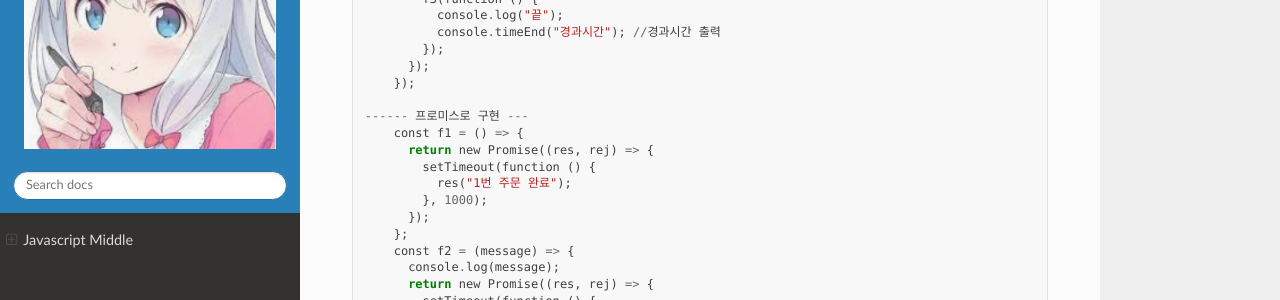
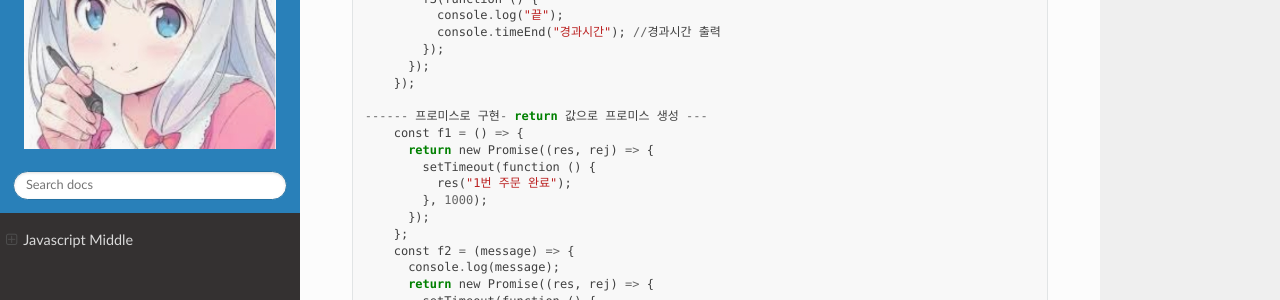
Before and after one commit to lisney/RTD, a Sphinx documentation site: the page built from docs/source/html/javascriptm.md, in a window 1280 px wide and 900 px high, scrolled down 14962 px. Shown: the part 151-451 px from the top of the window. Built offline with Sphinx 7.4.7 and the Read the Docs theme 2.0.0, drawn with Linux system fonts in a browser that asks for light colours; pages that are not in the unit, such as notebooks, are missing from menus.

Commit message:
Update javascriptm.md

```diff
--- a/docs/source/html/javascriptm.md
+++ b/docs/source/html/javascriptm.md
@@ -818,7 +818,7 @@ pr.then().catch().finally(function(){console.log('--- 주문 끝 ---')}) - 처
       });
     });
 
------- 프로미스로 구현 ---
+------ 프로미스로 구현- return 값으로 프로미스 생성 ---
     const f1 = () => {
       return new Promise((res, rej) => {
         setTimeout(function () {
```
